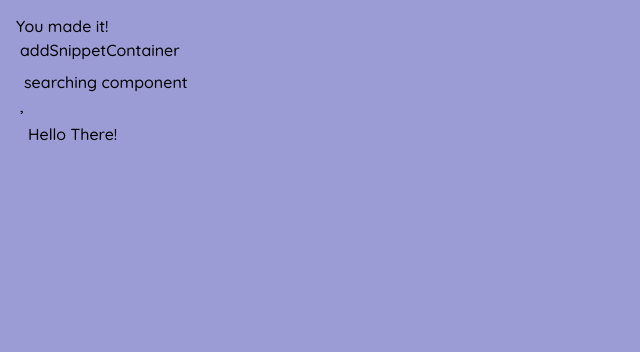
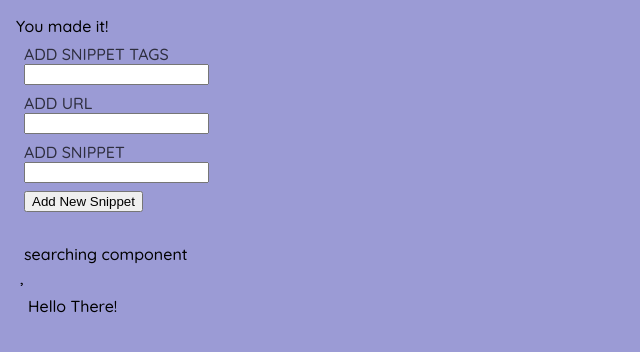
Before and after one commit to star-nose-mole/SnippetCapture, a React app: page /user in a window 1280 px wide. Shown: the top 352 px of the page, without its empty margins (0-640 px from the left). Built offline with nearby package versions, Linux system fonts and the light colour scheme.

Commit message:
New snippet container

```diff
--- a/client/containers/AddSnippetContainer.jsx
+++ b/client/containers/AddSnippetContainer.jsx
@@ -4,11 +4,85 @@ import { useDispatch, useSelector } from "react-redux";
 import * as actions from '../actions/actions.js'
 
 const AddSnippetContainer = (props) => {
-return (
-  <div>
-    addSnippetContainer
-  </div>
-)
+  console.log(props)
+  //useState will initially be empty snippet and will then set the new state and cause a re-render of the function
+
+  // const [ state, newState ] = useState({
+  //   snippetTags: [],
+  //   url_Link: '',
+  //   snippet: ''
+  // })
+  const [ snippetTags, newSnippetTags ] = useState({
+    snippetTags: []
+  })
+  const [ url_Link, newUrl_Link ] = useState({
+    url_Link: ''
+  })
+  const [ snippet, newSnippet ] = useState({
+    snippet: ''
+  })
+
+
+
+  //after submit button, update initial state with pair values in form
+  // setCode(event.target.value);
+  //setstate props.snippet =
+  //const [snippet, setSnippet] = useState(‘’)
+   const newSnippetHandler = (event) => {
+
+    let input_snippetTags = document.getElementById('snippetTags');
+    let input_snippet = document.getElementById('snippet');
+    let input_url_Link = document.getElementById('url_Link');
+
+     fetch('/api/addsnippet', {
+        method: 'POST',
+        headers: {'Accept': 'application/json, text/plain, */*',
+          'Content-Type': 'application/json'},
+        body: JSON.stringify(
+          {
+            tags: input_snippetTags.value.split(' '),
+            url: input_url_Link.value,
+            snippetCode: input_snippet.value,
+          }
+        )
+      })
+
+
+      // fetch('/api/search', {
+      //   headers: {'Accept': 'application/json, text/plain, */*',
+      //     'Content-Type': 'application/json'},
+      //   body: JSON.stringify({tags: searchTags})
+      // })
+
+      //reset form data
+      input_snippetTags.value= ''
+      input_snippet.value= ''
+      input_url_Link.value= ''
+  };
+
+
+  //make sure form resets
+  return (
+    <div>
+      <form action="" id="newSnippetForm">
+      <div>
+          <label htmlFor="snippetTags">ADD SNIPPET TAGS</label>
+          <input type="text" id="snippetTags" name="snippetTags" required/>
+        </div>
+        <div>
+          <label htmlFor="url_Link">ADD URL</label>
+          <input type="text" id="url_Link" name="url_Link" required/>
+        </div>
+        <div>
+          <label htmlFor="snippet">ADD SNIPPET</label>
+          <input type="textarea" id="snippet" name="snippet" required/>
+        </div>
+        <div>
+          <button type="button" value="Submit" onClick={newSnippetHandler}>Add New Snippet</button>
+        </div>
+      </form>
+    </div>
+  )
 }
 
 export default AddSnippetContainer;
```
